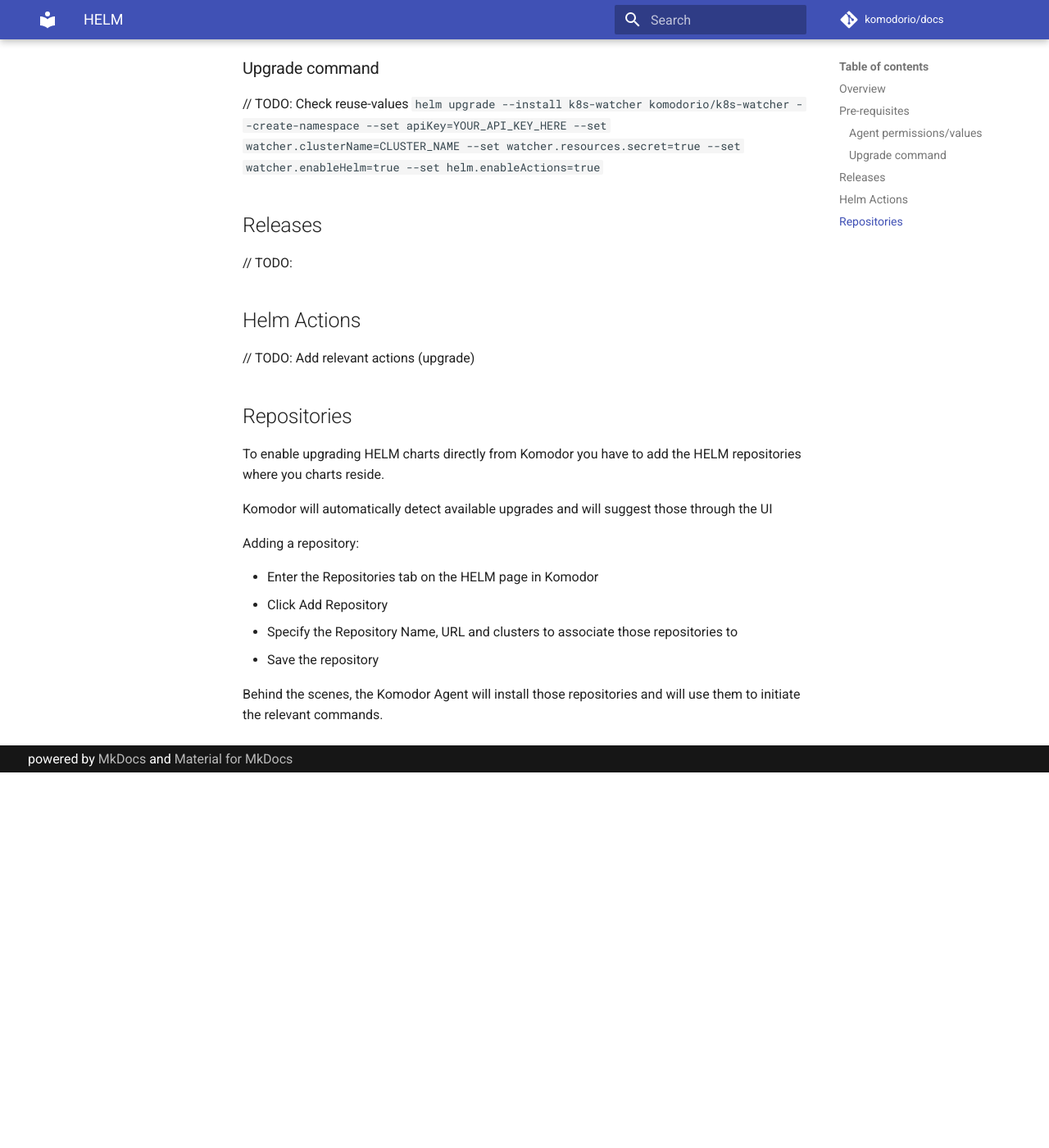
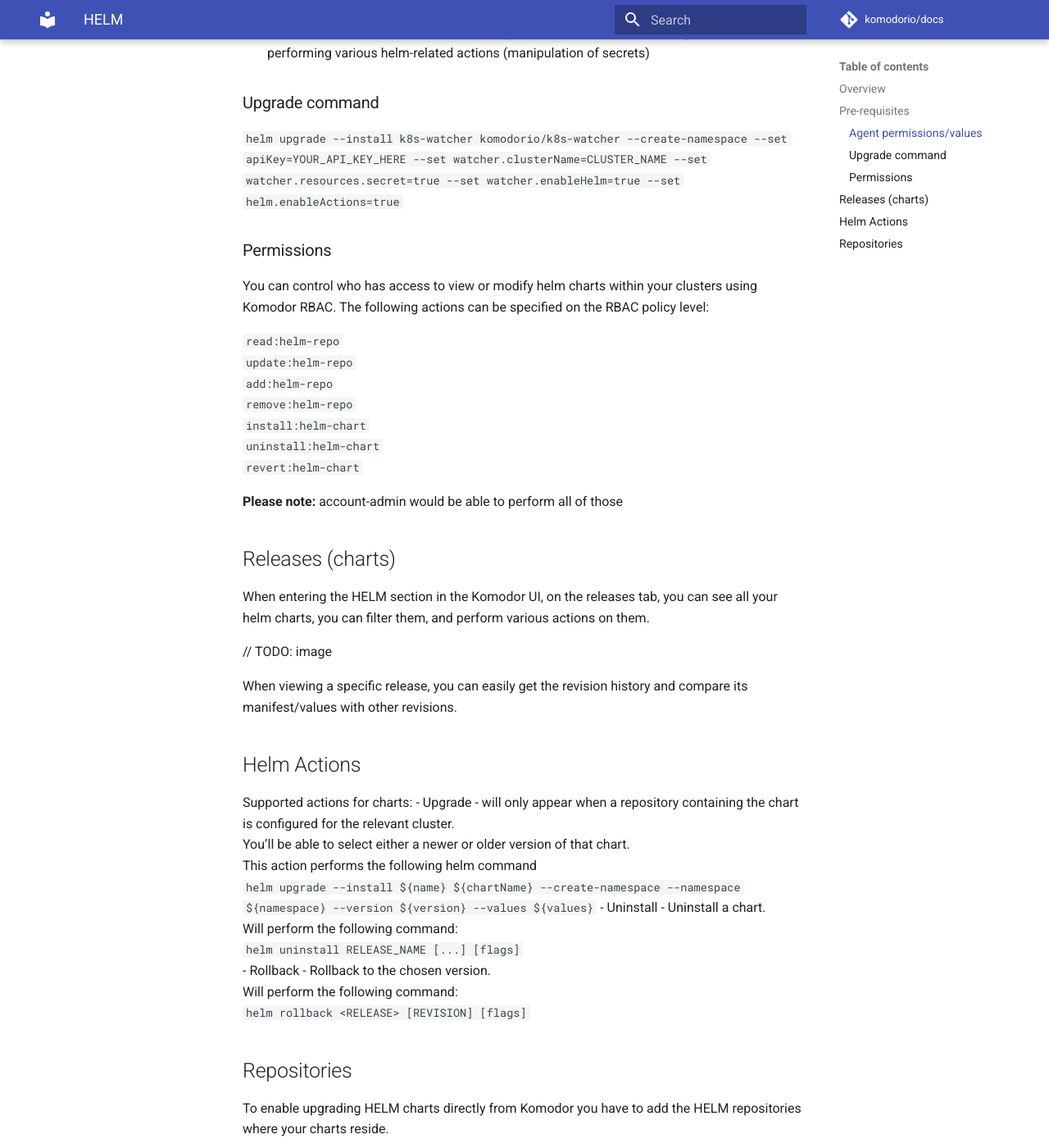
Before and after one commit to komodorio/docs, an MkDocs documentation site: the page built from docs/Learn/Helm.md, in a window 1280 px wide and 1400 px high, scrolled down 936 px. Shown: the whole window at 82% size. Built offline with MkDocs 1.6.1 and Material for MkDocs 9.7.7, drawn with Linux system fonts in a browser that asks for light colours; comment, search, counter and statistics services are not loaded; before the commit the page ends 1878 px from its top, so only the background shows below that; some of the changed text lies outside the part shown.

Commit message:
adding text, requires pictures

```diff
--- a/docs/Learn/Helm.md
+++ b/docs/Learn/Helm.md
@@ -14,6 +14,7 @@
 ## Pre-requisites
 ### Agent permissions/values
 In order to add those capabilities, the Komodor agent has to have permission to read and manipulate secrets.
+
 To add those permissions, enable the following values on the helm chart:
 
 - **watcher.resources.secret=true** - allows Komodor agent to send secrets to the Komodor SaaS (all secrets are redacted by default)
@@ -22,23 +23,55 @@
 
 
 ### Upgrade command
-// TODO: Check reuse-values
+
 `helm upgrade --install k8s-watcher komodorio/k8s-watcher --create-namespace --set apiKey=YOUR_API_KEY_HERE --set watcher.clusterName=CLUSTER_NAME --set watcher.resources.secret=true --set watcher.enableHelm=true --set helm.enableActions=true`
 
-## Releases
-// TODO:
+### Permissions
+You can control who has access to view or modify helm charts within your clusters using Komodor RBAC.
+The following actions can be specified on the RBAC policy level:
+
+`read:helm-repo`
+`update:helm-repo`
+`add:helm-repo`
+`remove:helm-repo`
+`install:helm-chart`
+`uninstall:helm-chart`
+`revert:helm-chart`
+
+**Please note:** account-admin would be able to perform all of those
+
+## Releases (charts)
+When entering the HELM section in the Komodor UI, on the releases tab, you can see all your helm charts, you can filter them, and perform various actions on them.
+
+// TODO: image
+
+When viewing a specific release, you can easily get the revision history and compare its manifest/values with other revisions.
+
 ## Helm Actions
-// TODO: Add relevant actions (upgrade)
+
+Supported actions for charts:
+- Upgrade - will only appear when a repository containing the chart is configured for the relevant cluster.
+You’ll be able to select either a newer or older version of that chart.
+This action performs the following helm command
+`helm upgrade --install ${name} ${chartName} --create-namespace --namespace ${namespace} --version ${version} --values ${values}`
+- Uninstall - Uninstall a chart.
+Will perform the following command:
+`helm uninstall RELEASE_NAME [...] [flags]`
+- Rollback - Rollback to the chosen version.
+Will perform the following command:
+`helm rollback <RELEASE> [REVISION] [flags]`
+
 ## Repositories
-To enable upgrading HELM charts directly from Komodor you have to add the HELM repositories where you charts reside.
-
-Komodor will automatically detect available upgrades and will suggest those through the UI
+To enable upgrading HELM charts directly from Komodor you have to add the HELM repositories where your charts reside.
 
 Adding a repository:
 
-- Enter the Repositories tab on the HELM page in Komodor
-- Click Add Repository
-- Specify the Repository Name, URL and clusters to associate those repositories to
+- Navigate to the HELM under the Resources section in Komodor
+- Switch to the Repositories tab
+- Click “Add Repository”
+- Specify the repository details - Name, URL, and Clusters to associate this repository with
 - Save the repository
 
 Behind the scenes, the Komodor Agent will install those repositories and will use them to initiate the relevant commands.
+
+**Please note:** Currently, the only repo authentication method supported is user:password
```
